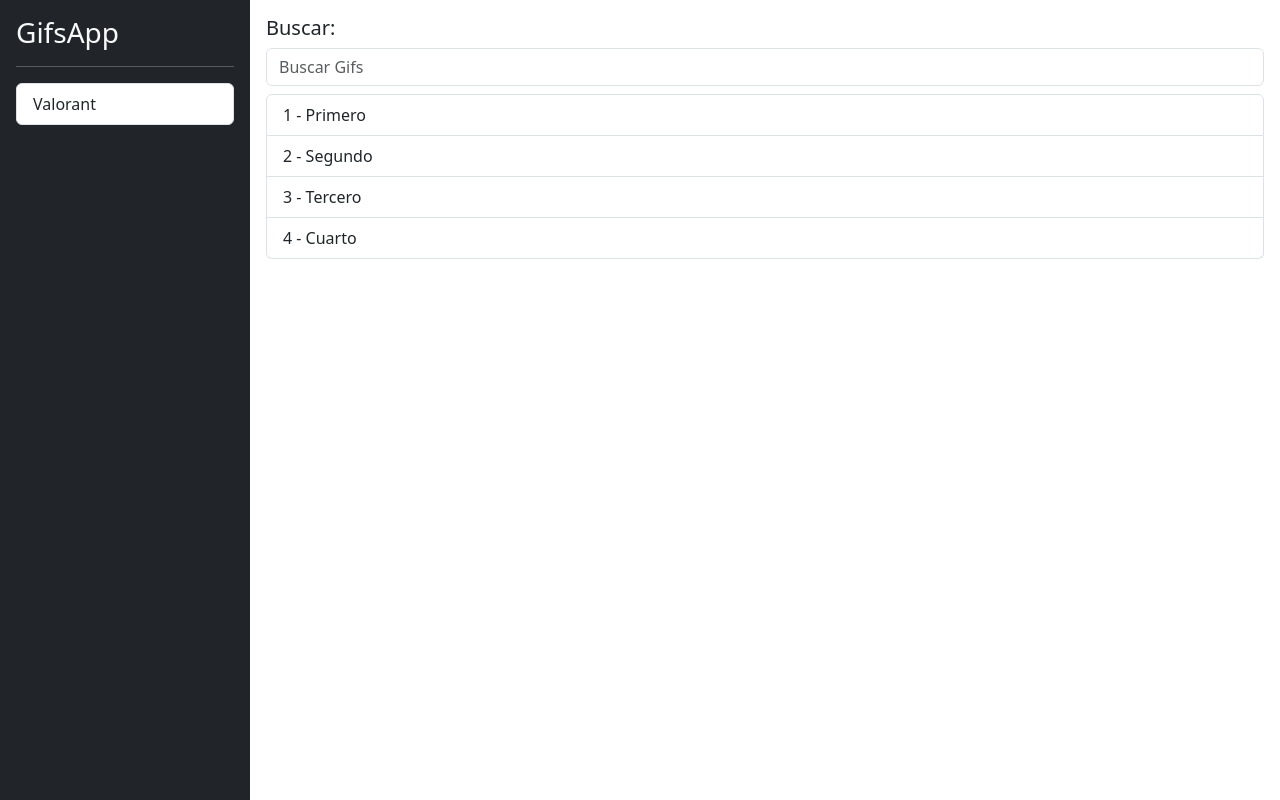
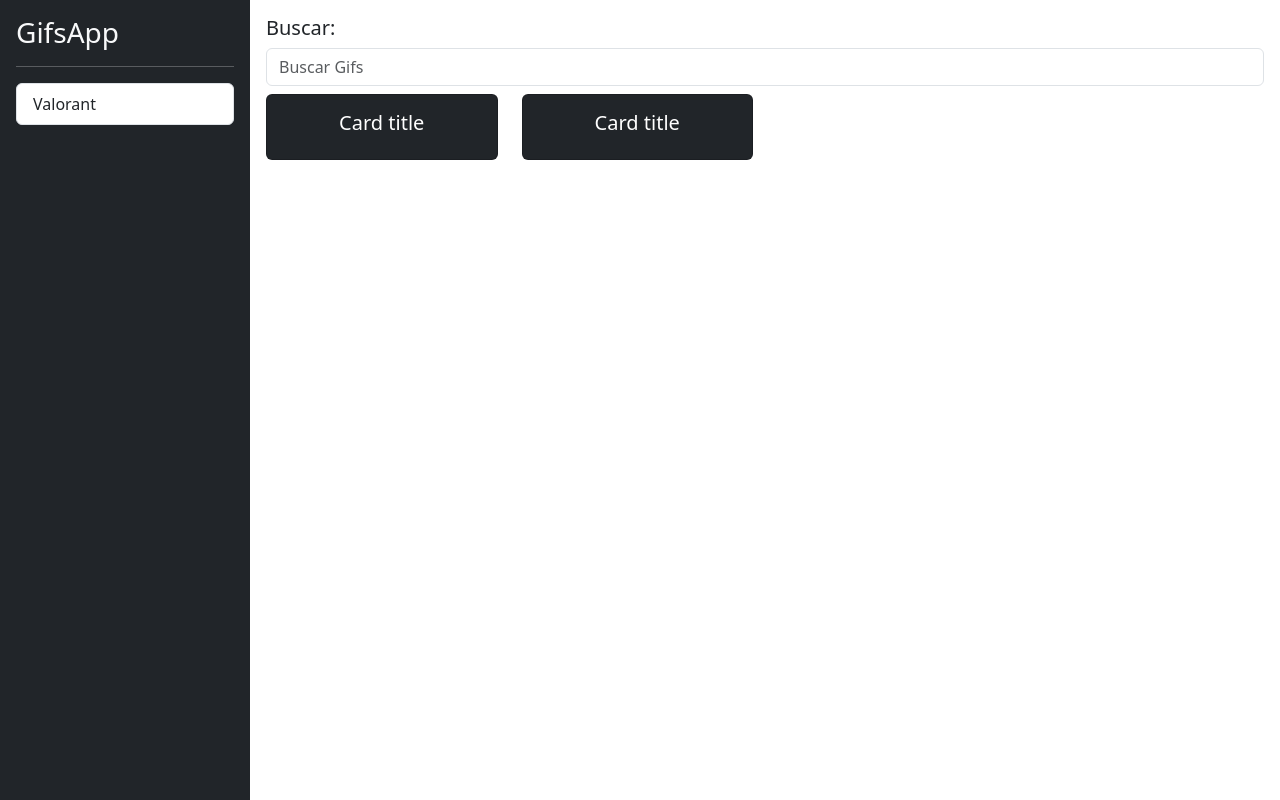
Before and after one commit to wguedex/curso-angular, an Angular app in the folder 03-gifs-app/: page / in a window 1280 px wide. Built offline with nearby package versions, Linux system fonts and the light colour scheme.

Commit message:
GifsApp project: crear cards div

```diff
--- a/03-gifs-app/src/app/gifs/components/card-list/card-list.component.html
+++ b/03-gifs-app/src/app/gifs/components/card-list/card-list.component.html
@@ -1,6 +1,20 @@
-<ul class="list-group">
-  <li class="list-group-item">1 - Primero</li>
-  <li class="list-group-item">2 - Segundo</li>
-  <li class="list-group-item">3 - Tercero</li>
-  <li class="list-group-item">4 - Cuarto</li>
-</ul>
+
+<div class="row">
+  <div class="col-md-3 col-sm-6">
+    <div class="card mb-2 text-center bg-dark">
+      <!-- TODO:Crear imagen -->
+      <div class="card-body text-white">
+        <h5 class="card-title">Card title</h5>
+      </div>
+    </div>
+  </div>
+  <div class="col-md-3 col-sm-6">
+    <div class="card mb-2 text-center bg-dark">
+      <!-- TODO:Crear imagen -->
+      <div class="card-body text-white">
+        <h5 class="card-title">Card title</h5>
+      </div>
+    </div>
+  </div>
+
+</div>
```
